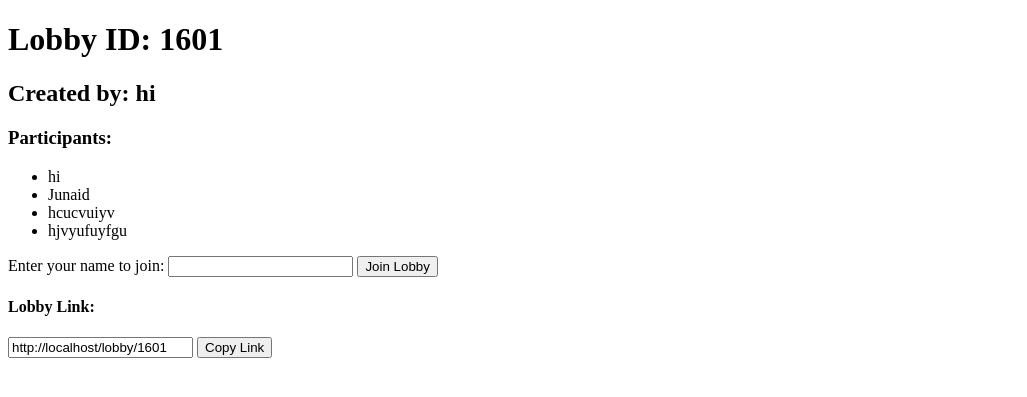
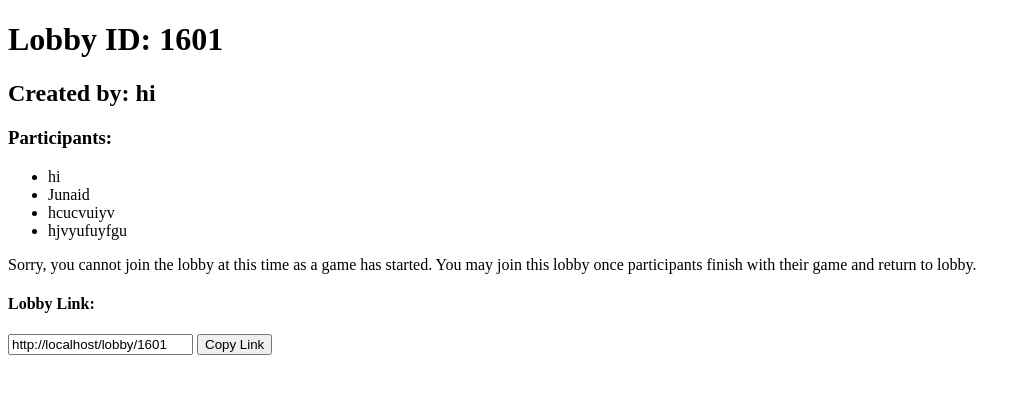
Before and after one commit to JunaidVM98/BetterMafia, a Flask app: page /lobby/1601 in a window 1280 px wide. Shown: the top 397 px of the page, without its empty margins (0-1027 px from the left). Run offline with Flask 3, Linux system fonts and the light colour scheme; some libraries are stand-ins or nearby versions.

Commit message:
Fixed Lobby Logic

```diff
--- a/app.py
+++ b/app.py
@@ -1,11 +1,14 @@
-# if creating a new environment
-# python -m venv virtual_environment_name (e.g. python -m venv mpg)
+# if no environment has been created previously or you have recloned the solution, create a new environment:
+# python -m venv game_env
 
-# if using an existing environment, load into it
-# virtual_environment_name\Scripts\activate (e.g. mpg\Scripts\activate)
+# to load into the created environment (or to use an existing environment):
+# game_env\Scripts\activate
 
-# packages to install if not installed in current environment
-# pip install flask
+# packages to install if not installed in current environment:
+# pip install -r requirements.txt
+
+# Run the solution:
+# python app.py
 
 from flask import Flask, render_template, request, redirect, url_for, session, make_response
 from shared import db  # Import db from shared.py instead of creating it here (otherwise we get circular referencing)
@@ -16,12 +19,11 @@ import uuid
 
 app = Flask(__name__)
 app.config['SQLALCHEMY_DATABASE_URI'] = 'sqlite:///game.db'
-app.config['SECRET_KEY'] = 'secret!'  # You should use a random secret key
+app.config['SECRET_KEY'] = 'secret!'  # Should be a random secret key
 socketio = SocketIO(app)
-db.init_app(app)  # Initialize db with the app
+db.init_app(app)
 migrate = Migrate(app, db)
 
-# Move these imports after db is initialized
 from database import Lobby, Participant
 
 def init_db():
@@ -83,10 +85,9 @@ def lobby(lobby_id):
             already_joined = True
 
     # Set or update the user token cookie
-    response = make_response(render_template('lobby.html', lobby=lobby, participants=participants, is_creator=is_creator, already_joined=already_joined))
+    response = make_response(render_template('lobby.html', lobby=lobby, participants=participants, is_creator=is_creator, already_joined=already_joined, game_started=lobby.game_started))
     response.set_cookie('user_token', user_token)
     return response
-
 
 @socketio.on('join', namespace='/lobby')
 def handle_join(data):
@@ -94,10 +95,13 @@ def handle_join(data):
     participant_name = data['name']
     lobby = Lobby.query.filter_by(lobby_id=lobby_id).first()
 
+    # Retrieve or assign a new user token
+    user_token = request.cookies.get('user_token', str(uuid.uuid4()))
+
     # Check if the participant already exists in the lobby
     existing_participant = Participant.query.filter_by(name=participant_name, lobby_id=lobby.id).first()
     if existing_participant is None:
-        new_participant = Participant(name=participant_name, lobby_id=lobby.id)
+        new_participant = Participant(name=participant_name, lobby_id=lobby.id, user_token=user_token)
         db.session.add(new_participant)
         db.session.commit()
         emit('update_participants', {'name': participant_name}, broadcast=True, namespace='/lobby')
@@ -111,16 +115,19 @@ def start_game(lobby_id):
     if 'creator_name' in session and session['creator_name'] == lobby.creator_name:
         lobby.game_started = True
         db.session.commit()
-        emit('redirect_to_game', {'lobby_id': lobby_id}, broadcast=True, namespace='/lobby')
+        socketio.emit('redirect_to_game', {'lobby_id': lobby_id}, namespace='/lobby')
+        socketio.emit('lobby_closed', {'lobby_id': lobby_id}, namespace='/lobby')
     return '', 204
 
 @app.route('/game/<lobby_id>', methods=['GET'])
 def game(lobby_id):
     lobby = Lobby.query.filter_by(lobby_id=lobby_id).first_or_404()
 
-    # Check if the user has joined this lobby
-    if 'joined_lobby' not in session or session['joined_lobby'] != lobby_id:
-        return "You do not have access to this game."
+    user_token = request.cookies.get('user_token')
+    participant = Participant.query.filter_by(lobby_id=lobby.id, user_token=user_token).first()
+
+    if not participant:
+        return f"Sorry you're not a member of this lobby so cannot access this game! <br> Either wait until the participants <a href='../lobby/{lobby_id}'>return to the lobby</a> so you can join, or <a href='../'>start your own game</a>."
 
     participants = Participant.query.filter_by(lobby_id=lobby.id).all()
     is_creator = 'creator_name' in session and session['creator_name'] == lobby.creator_name
--- a/templates/index.html
+++ b/templates/index.html
@@ -4,7 +4,7 @@
     <title>Multiplayer Game Lobby</title>
 </head>
 <body>
-    <h1>Welcome to the Game Lobby</h1>
+    <h1>Better Mafia</h1>
     <form action="/create_lobby" method="post">
         <label for="name">Enter your name:</label>
         <input type="text" id="name" name="name" required>
--- a/templates/lobby.html
+++ b/templates/lobby.html
@@ -7,10 +7,39 @@
     <script type="text/javascript" charset="utf-8">
         var startGameUrl = '{{ url_for("start_game", lobby_id=lobby.lobby_id) }}';
         var gameUrl = '{{ url_for("game", lobby_id=lobby.lobby_id) }}';
-        var userToken = '{{ user_token }}';  // Get the user's unique token from Flask
+        var userToken = '{{ user_token }}';
+        var lobbyId = '{{ lobby.lobby_id }}';
+        var gameStarted = '{{ lobby.game_started }}'
+        var socket = io.connect('http://' + document.domain + ':' + location.port + '/lobby');
 
         document.addEventListener('DOMContentLoaded', function () {
             var hasJoined = document.getElementById('alreadyJoined').value === 'true';
+
+            if (gameStarted === 'True') {
+                if (hasJoined === false) {
+                    var joinForm = document.querySelector('form');
+                    if (joinForm) {
+                        joinForm.style.display = 'none';
+                    }
+                    document.getElementById('lobbyClosedMessage').style.display = 'block';
+                }
+            }
+
+            socket.on('lobby_closed', function(data) {
+                if (data.lobby_id === lobbyId) {
+                    var joinForm = document.querySelector('form');
+                    if (joinForm) {
+                        joinForm.style.display = 'none';
+                    }
+                    document.getElementById('lobbyClosedMessage').style.display = 'block';
+                }
+            });
+
+            socket.on('redirect_to_game', function(data) {
+            if (hasJoined) {
+                    window.location.href = gameUrl;
+                }
+            });
 
             if (hasJoined) {
                 // Hide the join form
@@ -18,19 +47,14 @@
                 if (joinForm) {
                     joinForm.style.display = 'none';
                 }
+
+                // In case the person who created the lobby refreshes, we need to ensure the we count participants on page reload so we know whether to show the Start Game button
+                var participantList = document.getElementById('participants');
+                if (isCreator && participantList.getElementsByTagName('li').length >= 4) {
+                    document.getElementById('startGameButton').style.display = 'block';
+                }
             }
         });
-
-        var socket = io.connect('http://' + document.domain + ':' + location.port + '/lobby');
-
-        // Function to handle joining the lobby
-        function joinLobby() {
-            var nameInput = document.getElementById('name');
-            var name = nameInput.value;
-            socket.emit('join', {'lobby_id': '{{ lobby.lobby_id }}', 'name': name});
-            nameInput.value = '';  // Clear the input
-            return false;  // Prevent form submission
-        }
 
         // Handle the join event
         socket.on('update_participants', function(data) {
@@ -64,14 +88,6 @@
                     window.location.href = gameUrl;
                 });
         }
-
-
-        //removed from here
-
-        socket.on('redirect_to_game', function(data) {
-            window.location.href = gameUrl;
-        });
-
     </script>
 </head>
 <body>
@@ -96,20 +112,42 @@
         <input type="text" id="name" name="name" required>
         <input type="submit" value="Join Lobby">
     </form>
+    <div id="lobbyClosedMessage" style="display: none;">
+        Sorry, you cannot join the lobby at this time as a game has started. You may join this lobby once participants finish with their game and return to lobby.
+    </div>
     {% endif %}
 
+    <p id="waitingMessage" style="display: none;">Waiting for the lobby creator to start the game...</p>
 
     <input type="hidden" id="isCreator" value="{{ is_creator|lower }}">
     <script type="text/javascript" charset="utf-8">
-        var isCreator = document.getElementById('isCreator').value === 'true'; // Convert to boolean
-        //removed from here
+        var isCreator = document.getElementById('isCreator').value === 'true';
+        var socket = io.connect('http://' + document.domain + ':' + location.port + '/lobby');
+
+        function joinLobby() {
+            var nameInput = document.getElementById('name');
+            var name = nameInput.value;
+            socket.emit('join', {'lobby_id': '{{ lobby.lobby_id }}', 'name': name});
+
+            // Hide the join form and show the waiting message
+            document.querySelector('form').style.display = 'none';
+            document.getElementById('waitingMessage').style.display = 'block';
+
+            nameInput.value = '';
+            return false;  // Prevent form submission
+        }
+
         socket.on('participant_already_joined', function(data) {
             alert('This name has been taken. Please choose another name.');
         });
     </script>
 
     {% if not is_creator and already_joined %}
+        {% if game_started|lower == 'true' %}
+            <p>You are a member of this lobby and the game has started, <a href='../game/{{lobby.lobby_id}}'>join here</a></p>
+        {% else %}
             <p>Waiting for the lobby creator to start the game...</p>
+        {% endif %}
     {% endif %}
 
     <h4>Lobby Link:</h4>
```
Also changed, not shown: instance/game.db. Lines whose indentation alone changed are shown as unchanged.
